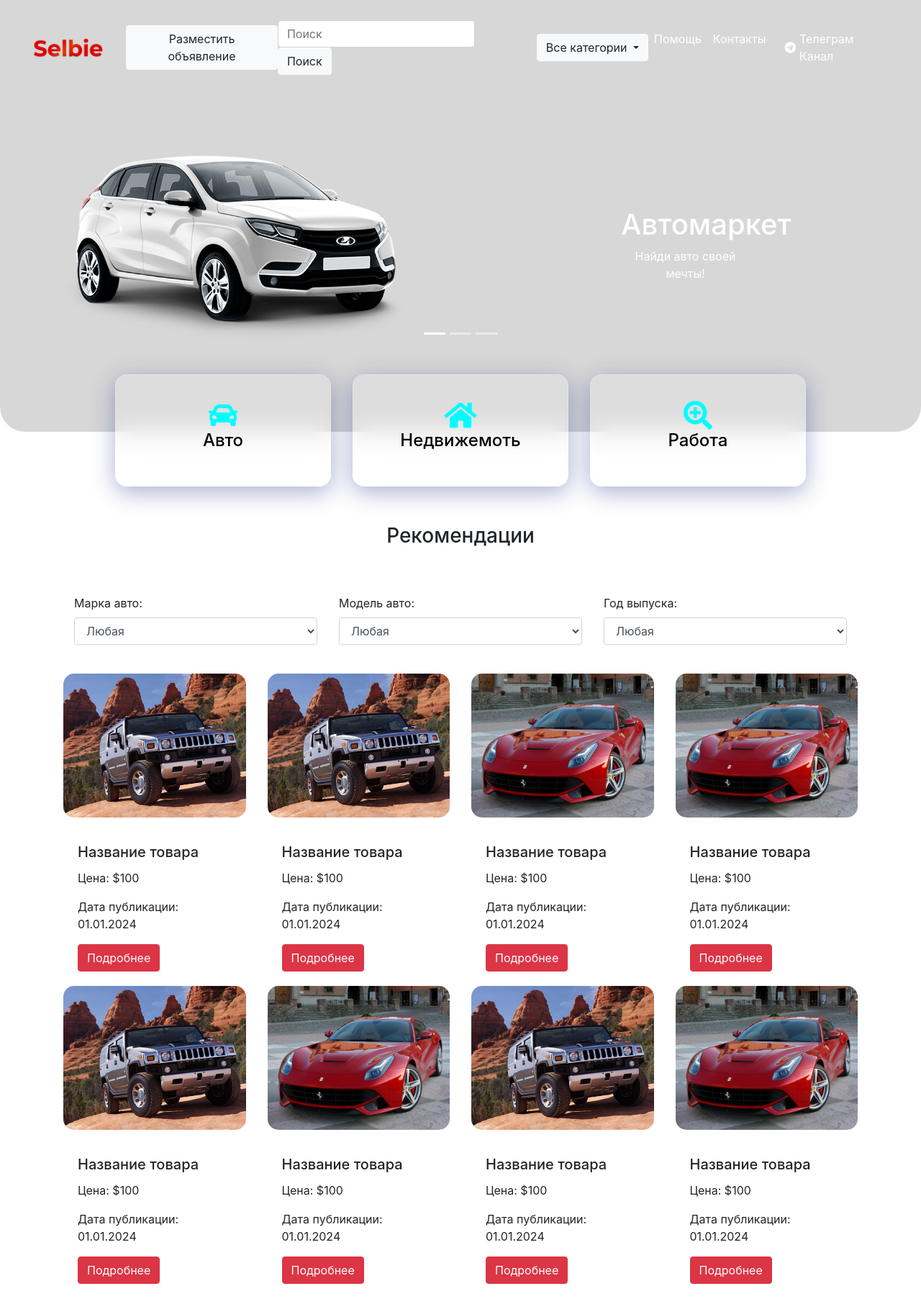
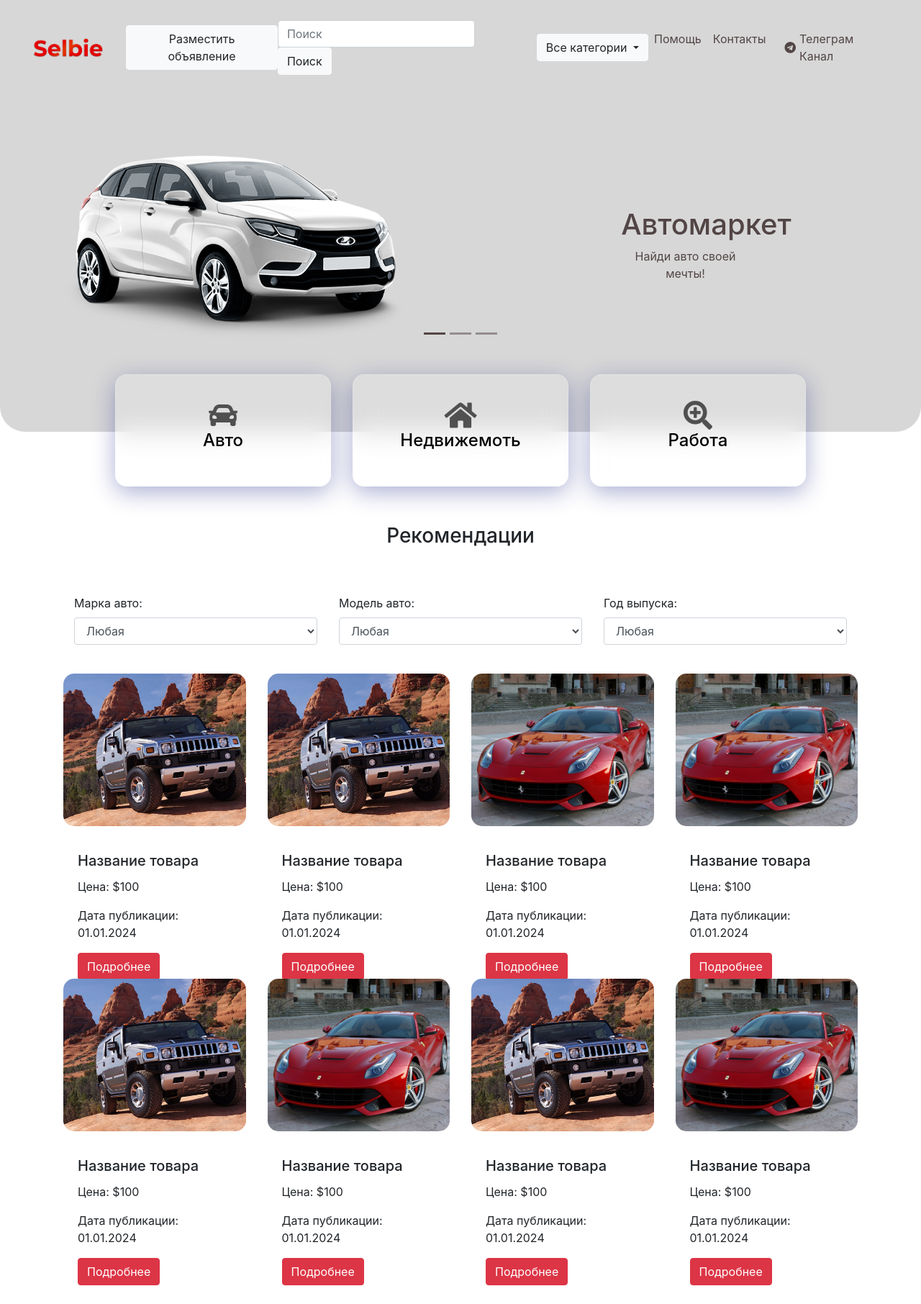
Before and after one commit to n9dmitry/adsynch, a Django app: template adsynch/main/templates/main/index.html in a window 1280 px wide. Shown: the top 1812 px of the page at 72% size. Run offline with Django 4.2, Linux system fonts and the light colour scheme; the template is opened without the code that fills it, so the values that code supplies are empty; some libraries are stand-ins or nearby versions.

Commit message:
v 0.0.5 - links

```diff
--- a/adsynch/main/static/main/styles/style.css
+++ b/adsynch/main/static/main/styles/style.css
@@ -11,8 +11,8 @@
         flex-direction: column;
         justify-content: flex-start;
         align-items: center;
+        background-color: #d7d7d7;
     /*    background-color: #0d0e3a;  Любой цвет фона */
-        background-color: #d7d7d7;
         border-bottom-right-radius: 35px;
         border-bottom-left-radius: 35px;
 
@@ -23,7 +23,7 @@
     }
 
     .nav-item a {
-    color: #fff;
+    color: #524545;
 }
 
         .navbar-brand img {
@@ -92,7 +92,7 @@
 
 .carousel-caption {
     padding: 20px;
-    color: white;
+    color: #524545;
     position: absolute;
     top: 50%;
     left: 50%;
@@ -103,6 +103,10 @@
 .carousel-indicators{
 top: 55vh;
 margin-top: -100px;
+}
+
+.carousel-indicators li{
+    background-color: #524545;
 }
 
 .service {
@@ -135,7 +139,8 @@ margin-bottom: 15vh;
 }
 
 .card-body i {
-    color: #00fcff;
+    /* color: #00fcff; */
+    color: #505050;
     font-size: 5vh;
 }
 
@@ -157,7 +162,7 @@ margin-bottom: 5vh;
 
 .obv-1 .card-img-top {
     object-fit: cover;
-    height: 200px; /* Выберите желаемую высоту */
+    height: 50%; /* Выберите желаемую высоту */
     width: 100%; /* Чтобы оставаться внутри контейнера */
 }
 
```
